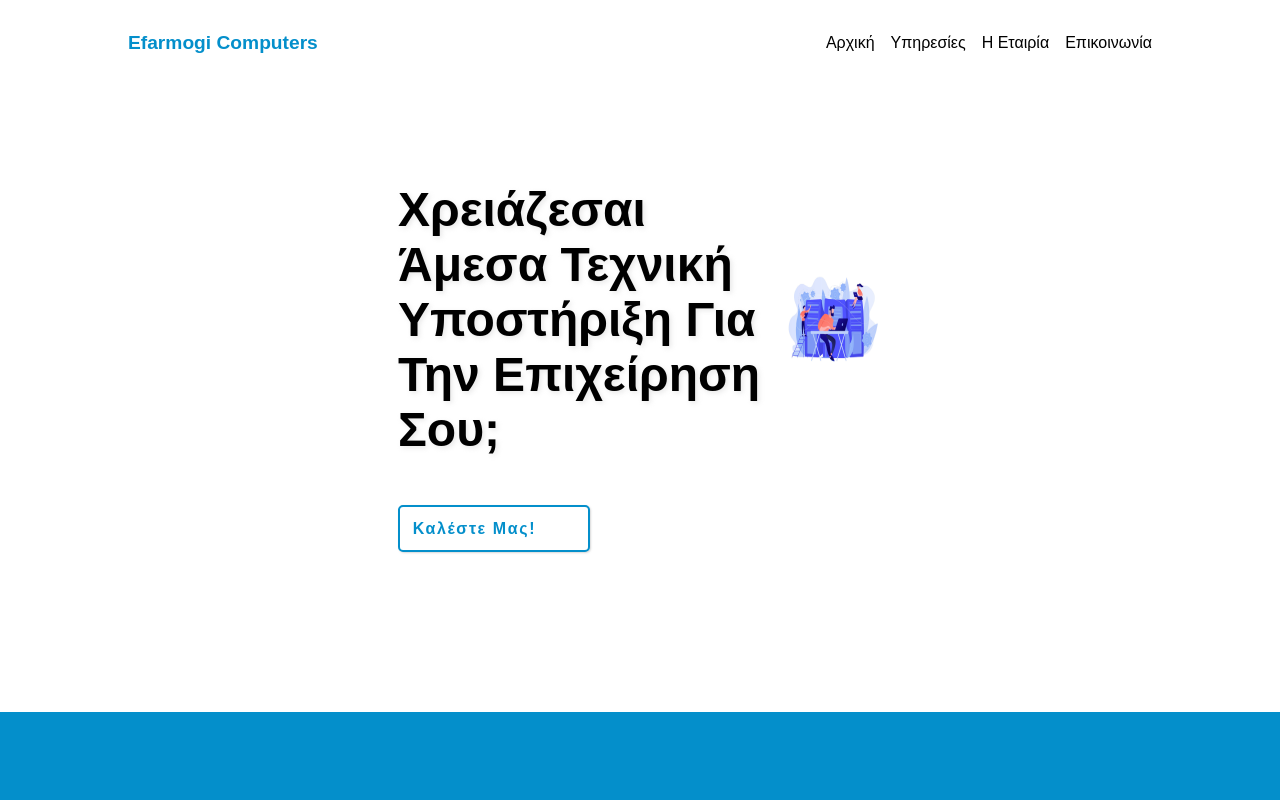
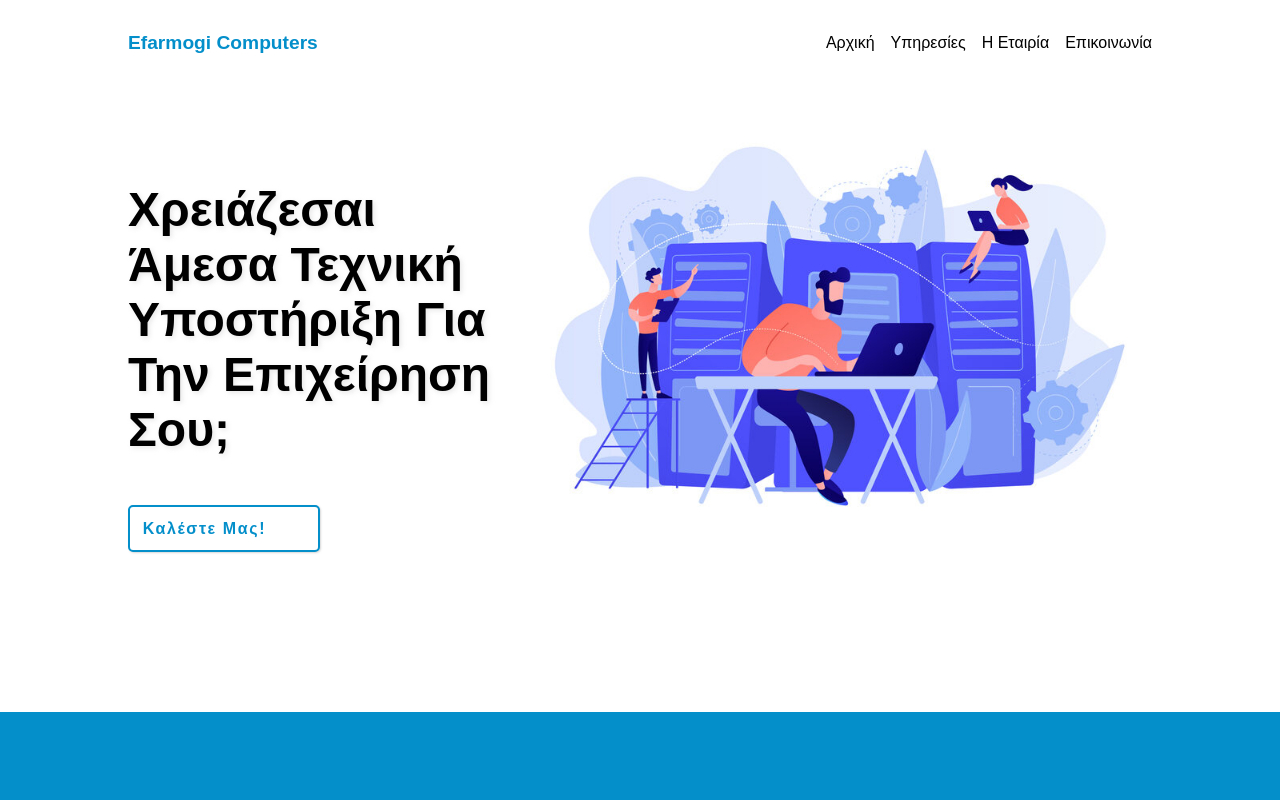
Before and after one commit to SamuelSub/efarmogi-computers, a Next.js app: page / in a window 1280 px wide. Shown: the top 800 px of the page. Built offline with nearby package versions, Linux system fonts and the light colour scheme; no server answers.

Commit message:
added priority to the main image

```diff
--- a/pages/index.js
+++ b/pages/index.js
@@ -69,7 +69,7 @@ export default function Home() {
         <Navbar />
         <div className={styles.heroSection}>
           <motion.div variants={backImageVariants} initial="hidden" animate="visible" className={styles.img}>
-            <Image src={heroImage} alt="main image" width={100} height={100} quality={30} priority/>
+            <Image src={heroImage} alt="main image" quality={30} priority/>
           </motion.div>
 
           <div className={styles.ctaWrapper}>
```
